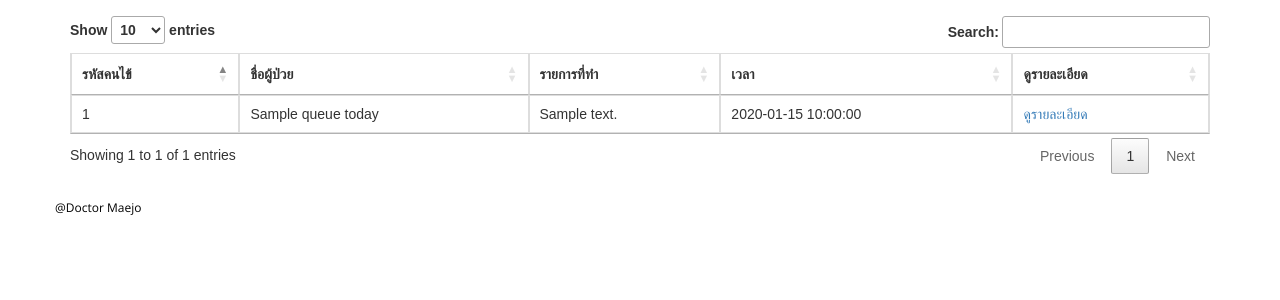
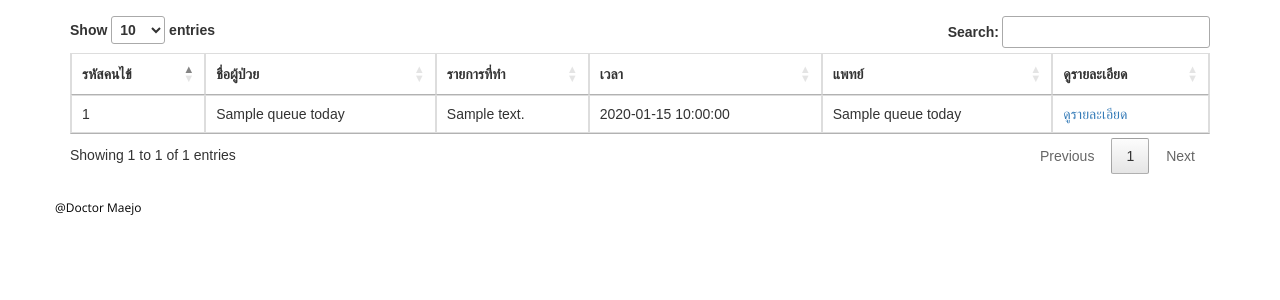
Before and after one commit to darkknightza/DentalProject, a PHP site: template views/dentist/QueueList.php in a window 1280 px wide. Shown: the part 124-424 px from the top of the page. Run offline with PHP 8.4, Linux system fonts and the light colour scheme; the template is opened without the code that fills it: most values are stand-ins (such as "Sample title", 1, 10 or a date in 2020); data that the repository does not hold is empty; some libraries are stand-ins or nearby versions; some web fonts are replaced.

Commit message:
Update QueueList.php

```diff
--- a/views/dentist/QueueList.php
+++ b/views/dentist/QueueList.php
@@ -21,6 +21,7 @@
         			<th>ชื่อผู้ป่วย</th>
         			<th>รายการที่ทำ</th>
         			<th>เวลา</th>
+        			<th>แพทย์</th>
         			<th>ดูรายละเอียด</th>
         		</tr>
         	</thead>
@@ -31,6 +32,7 @@
         			<td><?php echo $row['patient_name'] ?></td>
         			<td><?php echo $row['detail'] ?></td>
         			<td><?php echo $row['Time_arrive'] ?></td>
+        			<td><?php echo $row['name'] ?></td>
         			<td><a href="/DentistController/QueueDetail/<?php echo $row['patient_id'] ?>">ดูรายละเอียด</a></td>
         		</tr>
         	<?php } ?>
```
